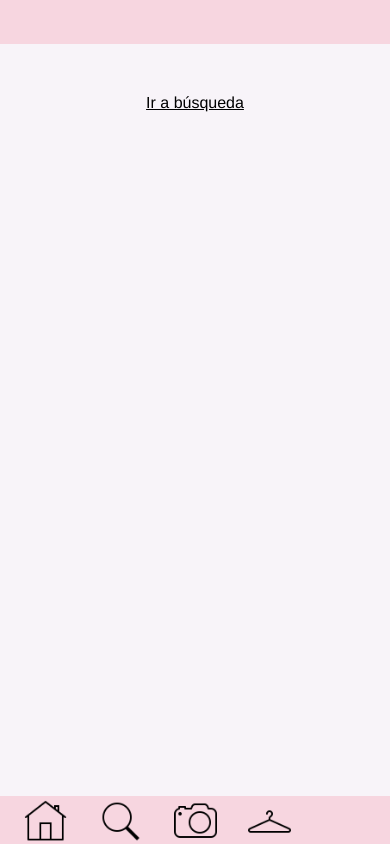
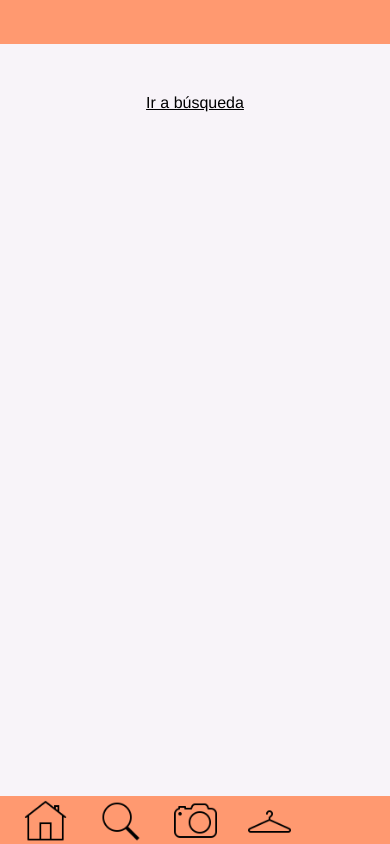
Before and after one commit to RoLoTech/pocketwear, a website: page www/index.html in a window 390 px wide. Drawn offline with Linux system fonts and the light colour scheme; some packages are replaced by stand-ins of ours.

Commit message:
Visual back arrow change

```diff
--- a/www/custom/custom.css
+++ b/www/custom/custom.css
@@ -25,7 +25,7 @@ a {
 }
 /*Page sample  ------------------------------------------------------------------ */
 .mui-page-header {
-	background-color: rgb(247, 214, 224);
+	background-color: #FF9970;
 }
 .mui-page-logo {
 	width: 40px;
@@ -59,7 +59,7 @@ a {
 	font-family: FontAwesome;
 	content: '\f104';
 	font-size: 35px;
-	color: #1A7EFA;
+	color: #fff;
 }
 /* Menu button ------------------------------------------------------------------ */
 .mui-headmenu {
@@ -76,7 +76,7 @@ a {
 	height: 48px;
 	position: absolute;
 	bottom: 0px;
-	background-color: rgb(247, 214, 224);
+	background-color: #FF9970;
 }
 .mui-tabbar ul {
 	padding: 0px;
```
